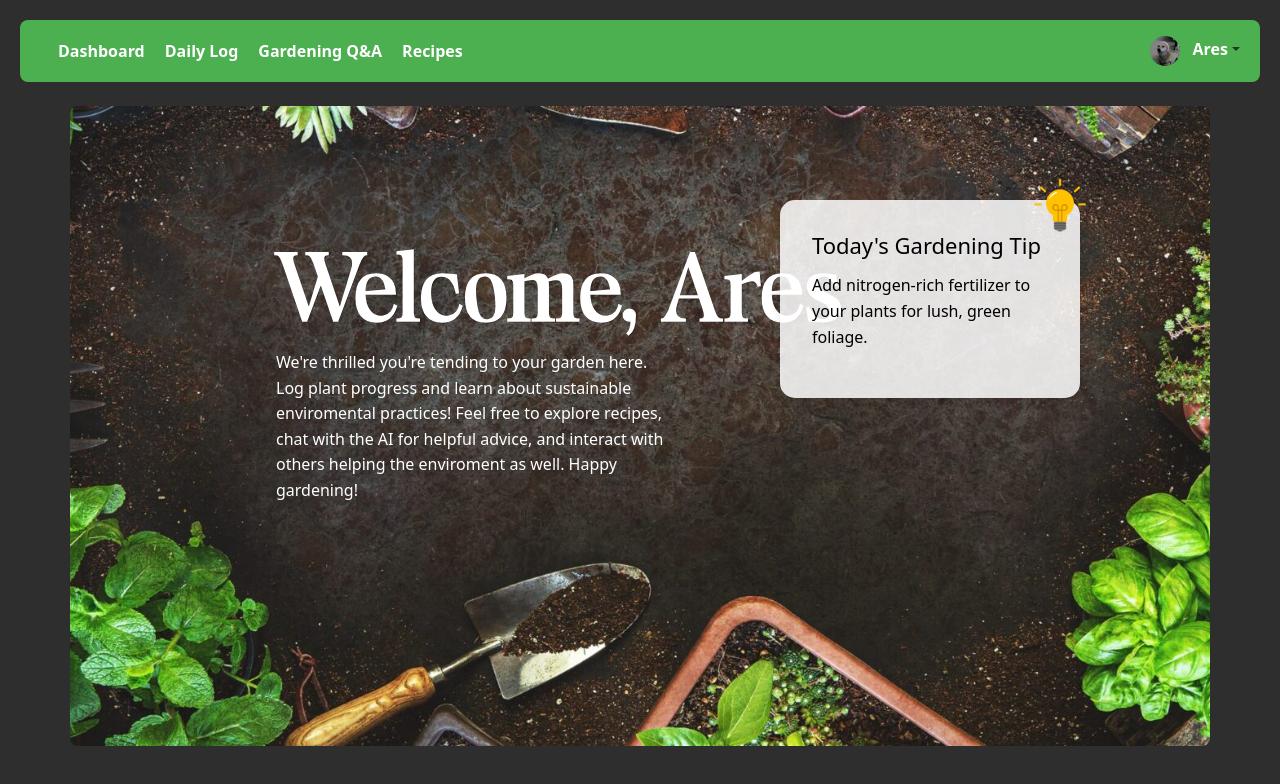
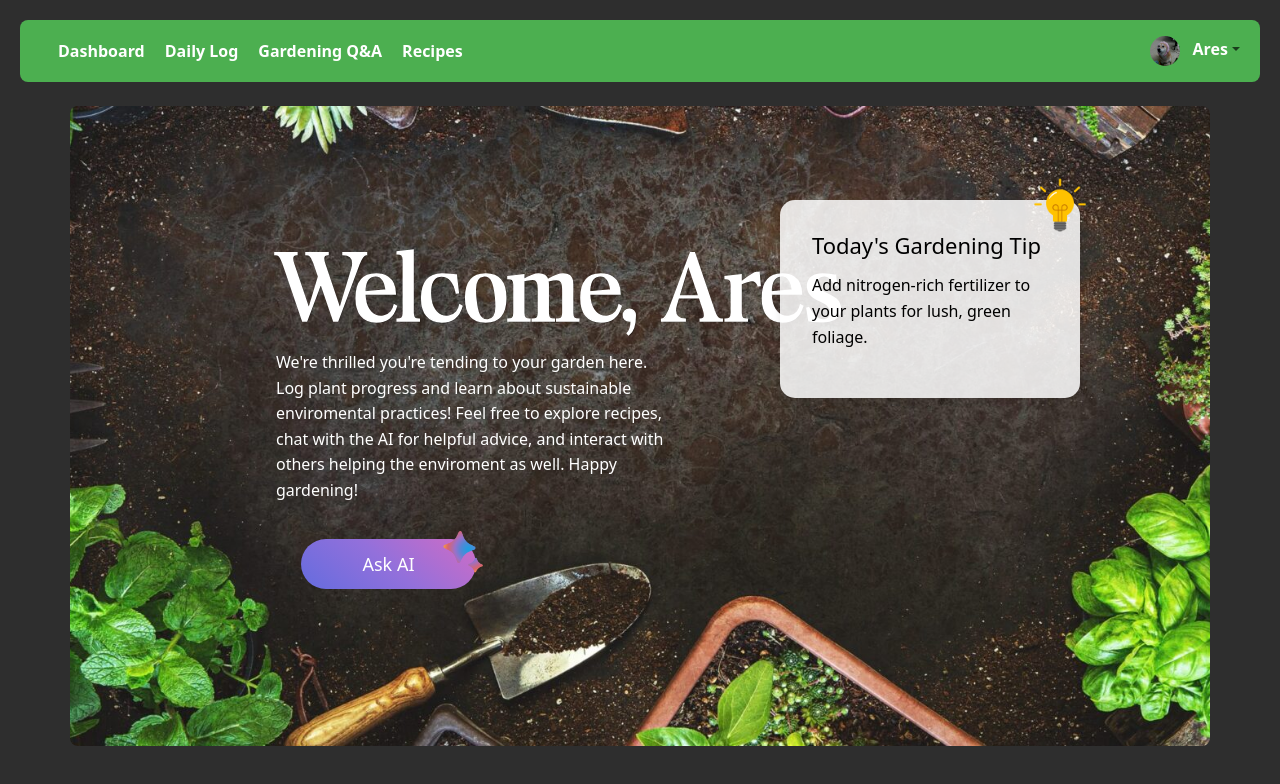
Before and after one commit to DavidBodansky/Log-A-Plant, a React (Create React App) app: page / in a window 1280 px wide. Shown: the top 784 px of the page. Built offline with nearby package versions, Linux system fonts and the light colour scheme.

Commit message:
add ai fast link

```diff
--- a/src/pages/Dashboard.css
+++ b/src/pages/Dashboard.css
@@ -117,6 +117,7 @@ html, body {
     - Overlaid transparent box with shadow
   */
   .garden-tip-box {
+    display: block;
     background-color: rgba(255, 255, 255, 0.85);
     padding: 2rem;
     border-radius: 15px;
@@ -149,3 +150,49 @@ html, body {
     font-size: 16px;
     line-height: 1.6;
   }
+
+@keyframes gradientRotate {
+  0% { background-position: 50% 0%; }
+  50% { background-position: 100% 0%; }
+  100% { background-position: 0% 0%; }
+}
+.ai-chat-link {
+  margin-top: 35px;
+  margin-left: 25px;
+  display: block;
+  position: relative;
+  padding: 12px 24px;
+  font-size: 18px;
+  line-height: 26px;
+  border: none;
+  border-radius: 25px;
+  cursor: pointer;
+  text-decoration: none;
+  background: linear-gradient(40deg, #4169E1, #9370DB, #FF69B4);
+  color: white;
+  width: 175px;
+  height: 50px;
+  text-align: center;
+  transition: transform 0.2s;
+  background-size: 200% 100%;
+  background-position: 50% 0%;
+
+  &:hover {
+    transform: scale(1.05);
+    animation: gradientRotate 2s ease infinite;
+
+    .ai-spark {
+      transform: rotate(7deg) scale(1.15);
+    }
+  }
+
+  .ai-spark {
+    position: absolute;
+    top: -10px;
+    right: -10px;
+    width: 45px;
+    aspect-ratio: 1;
+    transition: transform .2s ease, width .2s ease;
+    transform: rotate(3deg);
+  }
+}
--- a/src/pages/Dashboard.js
+++ b/src/pages/Dashboard.js
@@ -115,6 +115,7 @@ const Dashboard = () => {
             Log plant progress and learn about sustainable enviromental practices!
             Feel free to explore recipes, chat with the AI for helpful advice, and
             interact with others helping the enviroment as well. Happy gardening!
+          <Link className="ai-chat-link" to="/ai-chat"><span>Ask AI</span><img className="ai-spark" src={require("../images/ai-spark.png")}/></Link>
           </p>
         </div>
 
@@ -129,6 +130,7 @@ const Dashboard = () => {
           <h3>Today's Gardening Tip</h3>
           <p>{gardeningTip}</p>
         </div>
+
       </Container>
     </div>
   );
```
Also changed, not shown: src/images/ai-spark.png (added).
